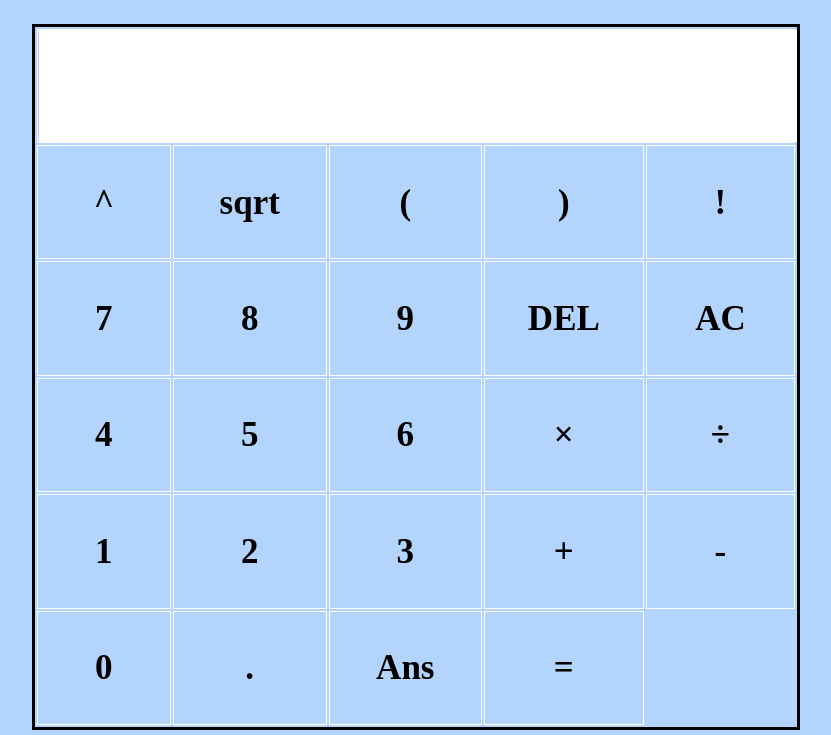
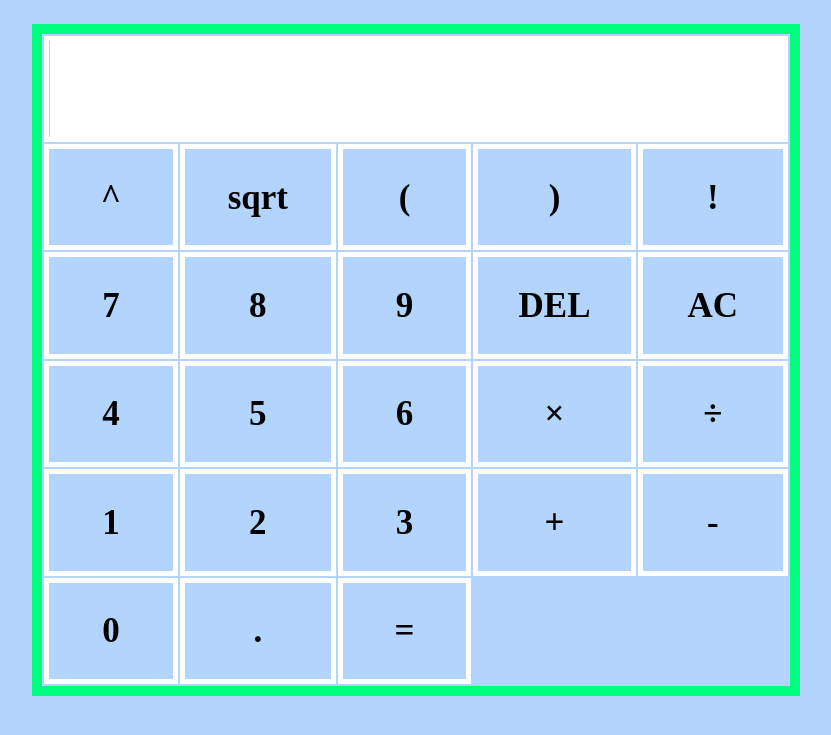
Before and after one commit to asylbek09/Calculator, a website: page src/index.html in a window 1280 px wide. Shown: the part 86-821 px from the top of the page, without its empty margins (224-1055 px from the left). After the commit the page ends 800 px from the top, so only its background shows below. Drawn offline with Linux system fonts and the light colour scheme.

Commit message:
Css formatting

```diff
--- a/src/css/main.css
+++ b/src/css/main.css
@@ -17,7 +17,7 @@ body {
 }
 
 table {
-  border: 3px solid black;
+  border: 10px solid springgreen;
 }
 
 p {
@@ -26,12 +26,12 @@ p {
 
 td {
   width: 19vw;
-  height: 13.8vh;
+  height: 11.8vh;
   text-align: center;
   font-size: 35px;
   font-weight: bold;
   color: black;
-  border: 1px solid white;
+  border: 5px solid white;
 }
 
 td:hover {
--- a/src/index.html
+++ b/src/index.html
@@ -57,9 +57,9 @@
     <tr>
       <td onclick="input('0')">0</td>
       <td onclick="input('.')">.</td>
-      <td onclick="ans()">Ans</td>
       <td onclick="equal()">=</td>
     </tr>
+
 </table>
 
 </body>
--- a/src/js/main.js
+++ b/src/js/main.js
@@ -28,10 +28,10 @@ function leftParen() {
     " * (" : "(" ;
 }
 
-function multOrDiv(edward) {
+function multOrDiv(number) {
     var x = document.getElementById("result") ;
     var y = document.getElementById("myPara") ;
-    if (edward == "mult") {
+    if (number == "mult") {
         x.value += "\u00D7" ;
         y.innerHTML += "*" ;
     } else {
@@ -70,15 +70,6 @@ function ac() {
     x.value = y.innerHTML = "" ;
 }
 
-function ans() {
-    var x = document.getElementById("result") ;
-    var y = document.getElementById("myPara") ;
-    var z = document.getElementById("myAns") ;
-    x.value += "Ans" ;
-    y.innerHTML += (/[\d)IE]/.test(y.innerHTML.slice(-1))) ?
-    " * " + z.innerHTML : z.innerHTML ;
-}
-
 function equal() {
     var x = document.getElementById("result") ;
     var y = document.getElementById("myPara") ;
```
